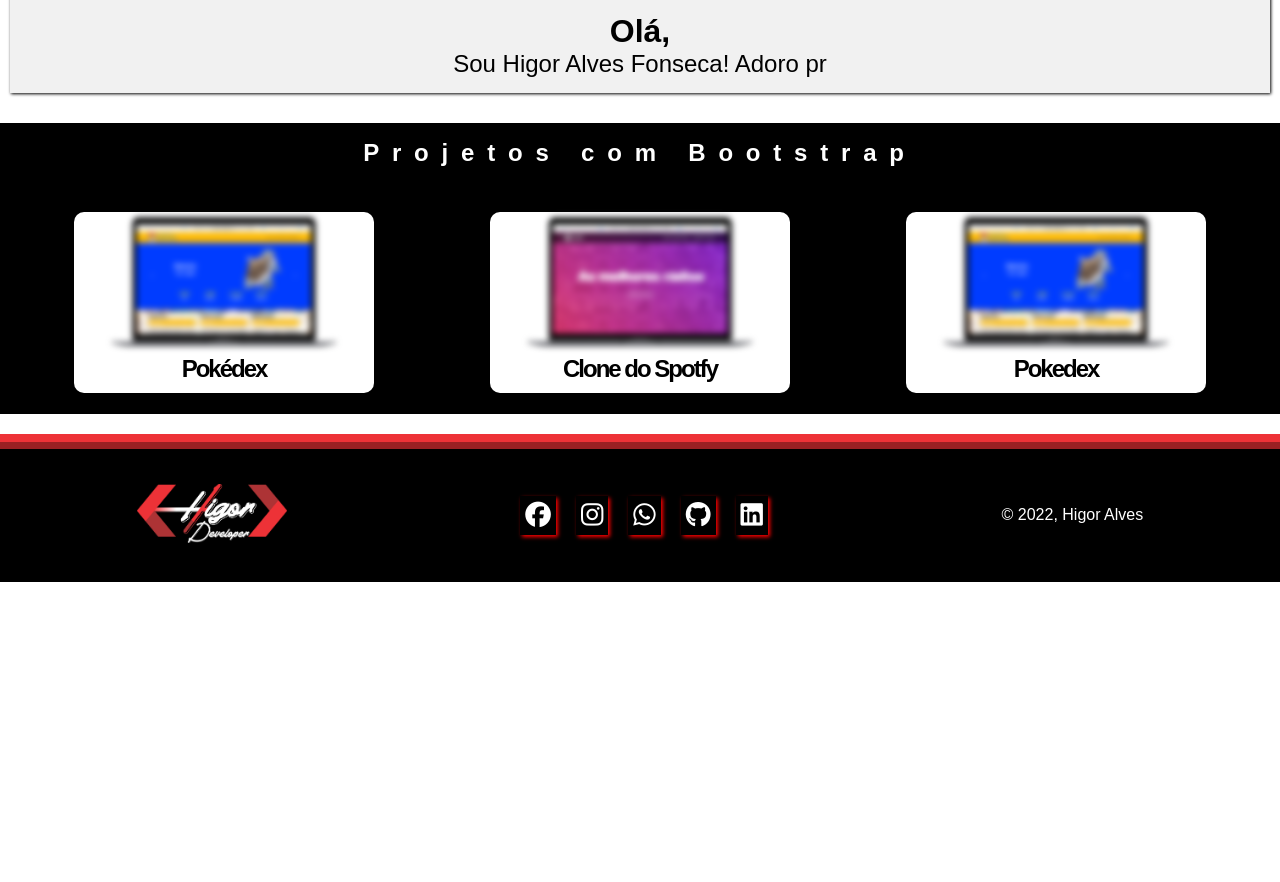
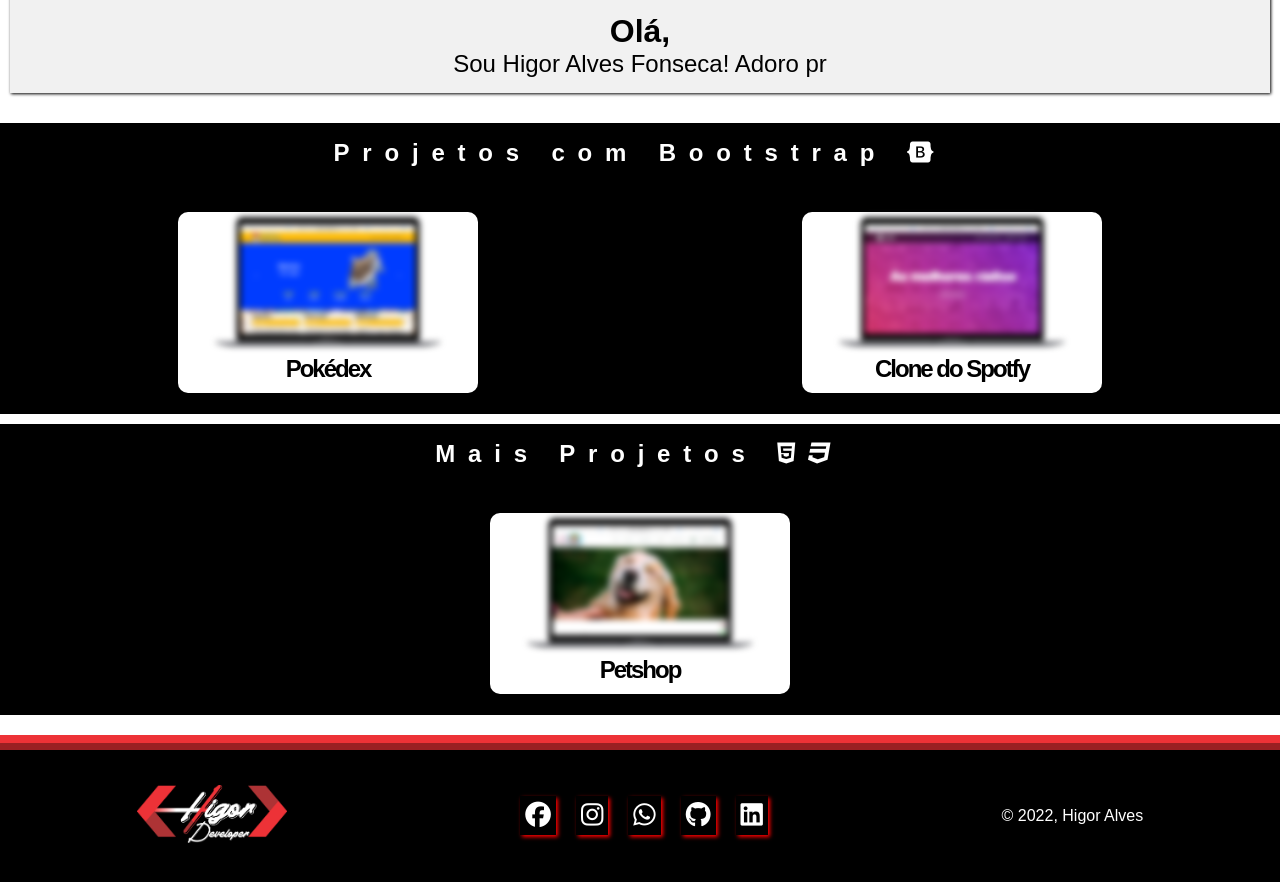
Before and after one commit to higor159af/portifolio, a plain HTML site: page index.html in a window 1280 px wide. Shown: the part 448-1330 px from the top of the page. Before the commit the page ends 1030 px from the top, so only its background shows below. Drawn offline with Linux system fonts and the light colour scheme.

Commit message:
update files

```diff
--- a/css/estilo.css
+++ b/css/estilo.css
@@ -136,12 +136,18 @@ header {
 
 /* trabalhos */
 
-#trabalhos {
+#trabalhos,
+.maistrabalhos {
   border: #000 solid 1px;
   background-color: #000;
 }
 
-#trabalhos > h1 {
+.maistrabalhos {
+  margin-top: 10px;
+}
+
+#trabalhos > h1,
+.maistrabalhos > h1 {
   color: #fff;
   text-align: center;
   padding-top: 10px;
@@ -149,7 +155,7 @@ header {
   letter-spacing: 0.8rem;
 }
 
-#trabalhos .container {
+#trabalhos .container, .maistrabalhos .container {
   margin: 5px;
   display: flex;
   flex-direction: row;
@@ -157,7 +163,8 @@ header {
   justify-content: space-around;
 }
 
-#trabalhos .container .projetos {
+#trabalhos .container .projetos,
+.maistrabalhos .container .projetos {
   padding: 5px 10px;
   margin: 5px 10px;
   color: #000;
@@ -197,10 +204,9 @@ header {
   align-items: center;
   justify-content: space-around;
   margin: 10px;
-
 }
 
-#rodape .container div{
+#rodape .container div {
   display: flex;
   flex-direction: row;
   flex-wrap: wrap;
@@ -212,8 +218,7 @@ header {
   width: 150px;
 }
 
-
-#rodape .redes a{
+#rodape .redes a {
   font-size: 1.6em;
   padding: 5px;
   margin: 10px;
@@ -221,7 +226,7 @@ header {
   color: #fff;
 }
 
-#rodape .redes a:hover{
+#rodape .redes a:hover {
   color: rgb(237, 50, 55);
   border-radius: 50%;
   transition: 0.6s;
@@ -239,7 +244,11 @@ header {
     width: 120px;
   }
 
-  #rodape .container{
-  flex-direction: column;
+  #projetos img {
+    filter: blur(0px);
+  }
+
+  #rodape .container {
+    flex-direction: column;
   }
 }
--- a/index.html
+++ b/index.html
@@ -62,7 +62,7 @@
     </section>
     <!-- fim apresentacao -->
     <section id="trabalhos">
-      <h1>Projetos com Bootstrap</h1>
+      <h1>Projetos com Bootstrap <i class="fab fa-bootstrap"></i></h1>
       <div class="container">
         <div class="projetos">
           <a href="https://higor159af.github.io/pokedex/"><img src="img/projeto1.png" alt=""></a>
@@ -72,9 +72,15 @@
           <a href="https://higor159af.github.io/spot/"><img src="img/projeto2.png" alt=""></a>
           <h1>Clone do Spotfy</h1>
         </div>
+      </div>
+    </section>
+
+    <section class="maistrabalhos">
+      <h1>Mais Projetos <i class="fab fa-html5"></i><i class="fab fa-css3"></i></h1>
+      <div class="container">
         <div class="projetos">
-          <a href=""><img src="img/projeto1.png" alt=""></a>
-          <h1>Pokedex</h1>
+          <a href="https://higor159af.github.io/petshop/"><img src="img/projeto3.png" alt=""></a>
+          <h1>Petshop</h1>
         </div>
       </div>
     </section>
```
Also changed, not shown: img/projeto3.png (added).
